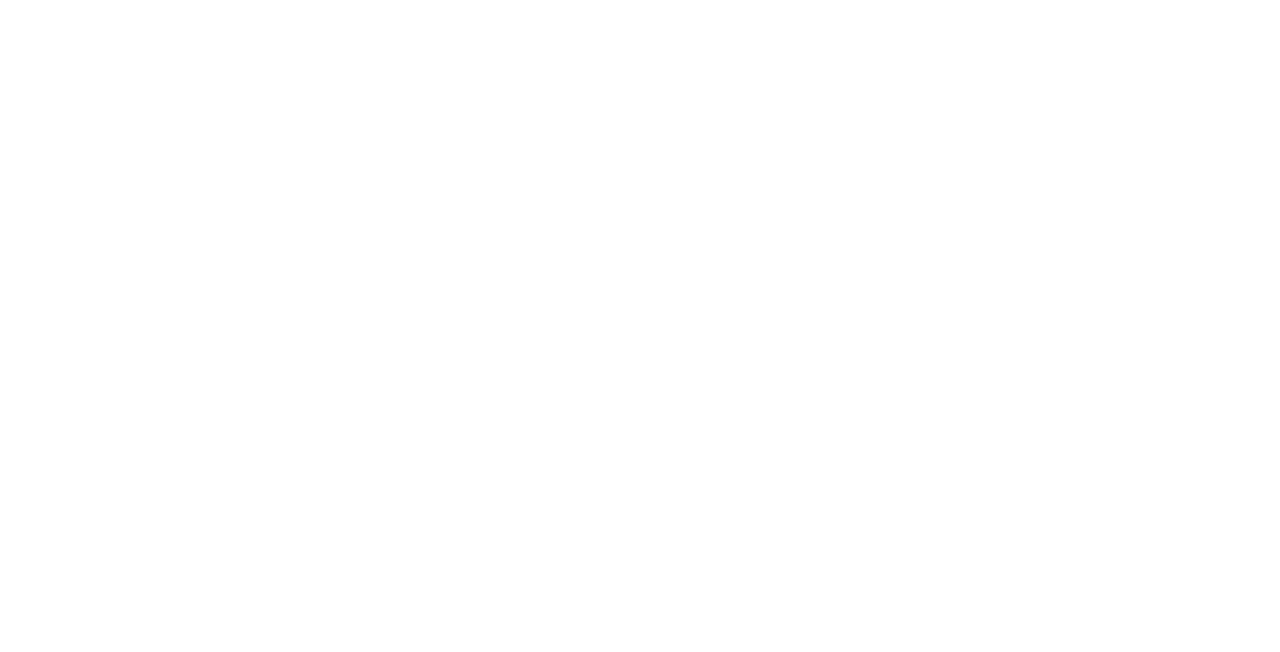
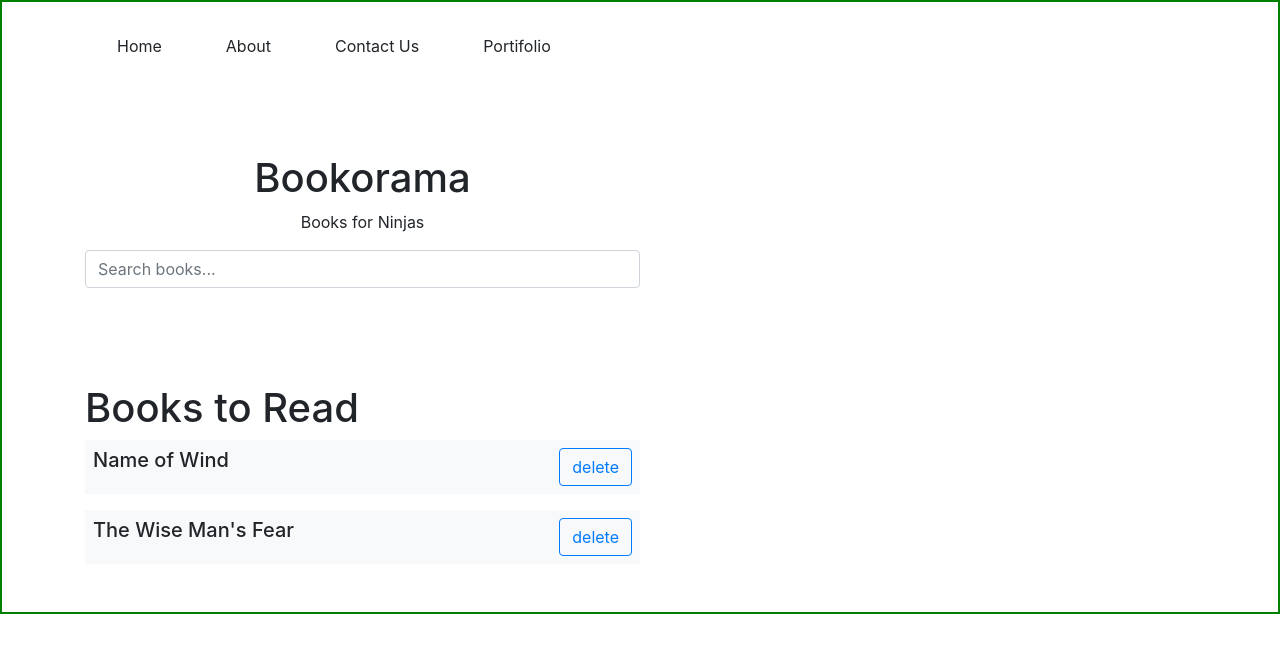
Before and after one commit to makiika/js-dom, a plain HTML site: page src/index.html in a window 1280 px wide. Drawn offline with nearby package versions, Linux system fonts and the light colour scheme.

Commit message:
feat: Add navigation

```diff
--- a/src/index.css
+++ b/src/index.css
@@ -0,0 +1,25 @@
+* {
+    margin: 0;
+    padding: 0;
+}
+
+body {
+    margin: 0 auto;
+    border: 2px solid green;
+}
+
+.d-flex-column {
+    display: flex;
+    flex-direction: column;
+    justify-content: center;
+    align-items: center;
+}
+
+ul {
+    list-style-type: none;
+    display: flex;
+}
+
+ul li {
+    padding: 2rem;
+}
--- a/src/index.html
+++ b/src/index.html
@@ -4,9 +4,42 @@
     <meta charset="UTF-8">
     <meta http-equiv="X-UA-Compatible" content="IE=edge">
     <meta name="viewport" content="width=device-width, initial-scale=1.0">
-    <title>Document</title>
+    <title>js-dom</title>
+    <link rel="stylesheet" href="index.css">
+    <link rel="stylesheet" href="https://cdn.jsdelivr.net/npm/bootstrap@4.3.1/dist/css/bootstrap.min.css" integrity="sha384-ggOyR0iXCbMQv3Xipma34MD+dH/1fQ784/j6cY/iJTQUOhcWr7x9JvoRxT2MZw1T" crossorigin="anonymous">
 </head>
 <body>
+    <div class="container" id="wrapper">
+        <header>
+            <nav>
+                <ul id="nav_menu"></ul>
+            </nav>
+        </header>
+        <div>
+            <div id="page-banner" class="w-50 py-5">
+                <h1 class="text-center">Bookorama</h1>
+                <p class="text-center">Books for Ninjas</p>
+                <input class="form-control" type="text" placeholder="Search books...">
+            </div>
+        </div>
+        <div id="book-list" class="py-5 w-50">
+            <h1>Books to Read</h1>
+            <div>
+                <div class="d-flex justify-content-between p-2 mb-3 bg-light ">
+                <div><h5>Name of Wind</h5></div>
+                <div><button class="btn btn-outline-primary">delete</button></div>
+                </div>
 
+                <div class="d-flex justify-content-between p-2 bg-light">
+                    <div><h5>The Wise Man's Fear</h5></div>
+                    <div><button class="btn btn-outline-primary">delete</button></div>
+                </div>
+
+            </div>
+
+        </div>
+        <form id="add-book"></form>
+    </div>
+    <script src="index.js"></script>
 </body>
 </html>
--- a/src/index.js
+++ b/src/index.js
@@ -0,0 +1,29 @@
+
+const links = [
+    {
+    name:'Home',
+    path:'/home'
+},
+{
+    name: 'About',
+    path: '/about'
+},
+{
+    name: 'Contact Us',
+    path: '/contact'
+},
+{
+    name: 'Portifolio',
+    path: '/portifolio'
+}
+]
+
+const nav_menu = document.querySelector('#nav_menu')
+
+links.forEach((link_name)=> {
+
+    let link = document.createElement('li')
+    link.textContent = link_name.name
+    nav_menu.appendChild(link)
+
+})
```
